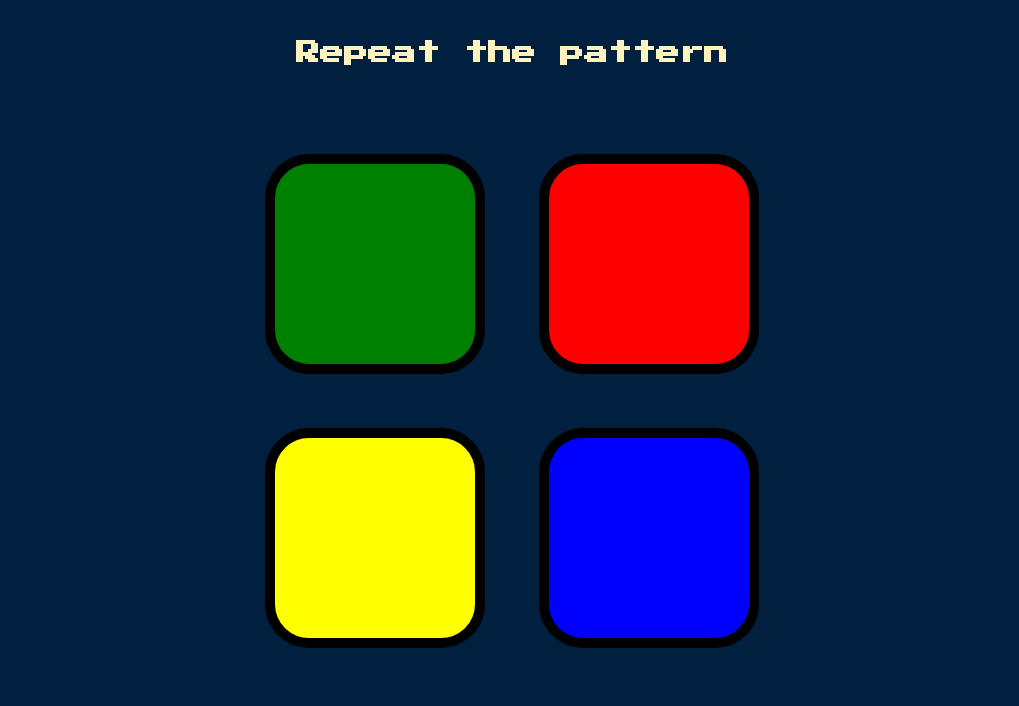
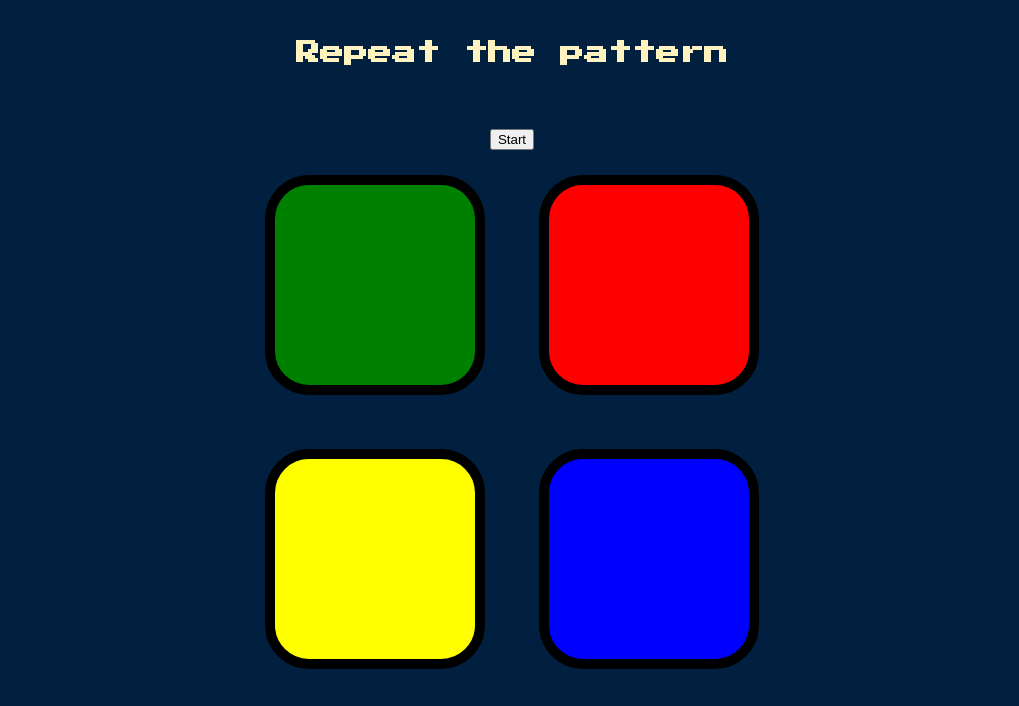
Before and after one commit to ahmedhuzair/Simon-Game, a plain HTML site: page index.html in a window 1280 px wide. Shown: the part 133-839 px from the top of the page, without its empty margins (128-1147 px from the left). Before the commit the page ends 818 px from the top, so only its background shows below. Drawn offline with nearby package versions, Linux system fonts and the light colour scheme.

Commit message:
Update index.html

```diff
--- a/index.html
+++ b/index.html
@@ -12,6 +12,7 @@
 <body>
   <h1 id="level-title">Press A Key to Start</h1>
   <h2>Repeat the pattern</h2>
+  <button class="start-btn">Start</button>
   <div class="container">
     <div class="row">
 
```
